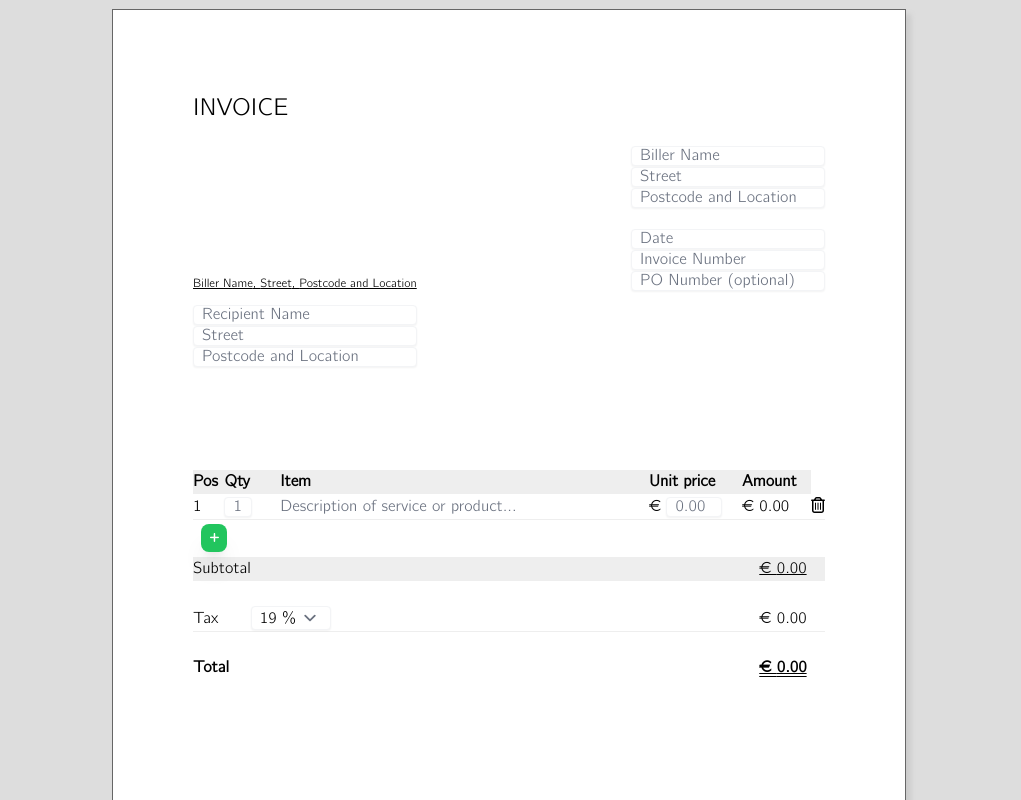
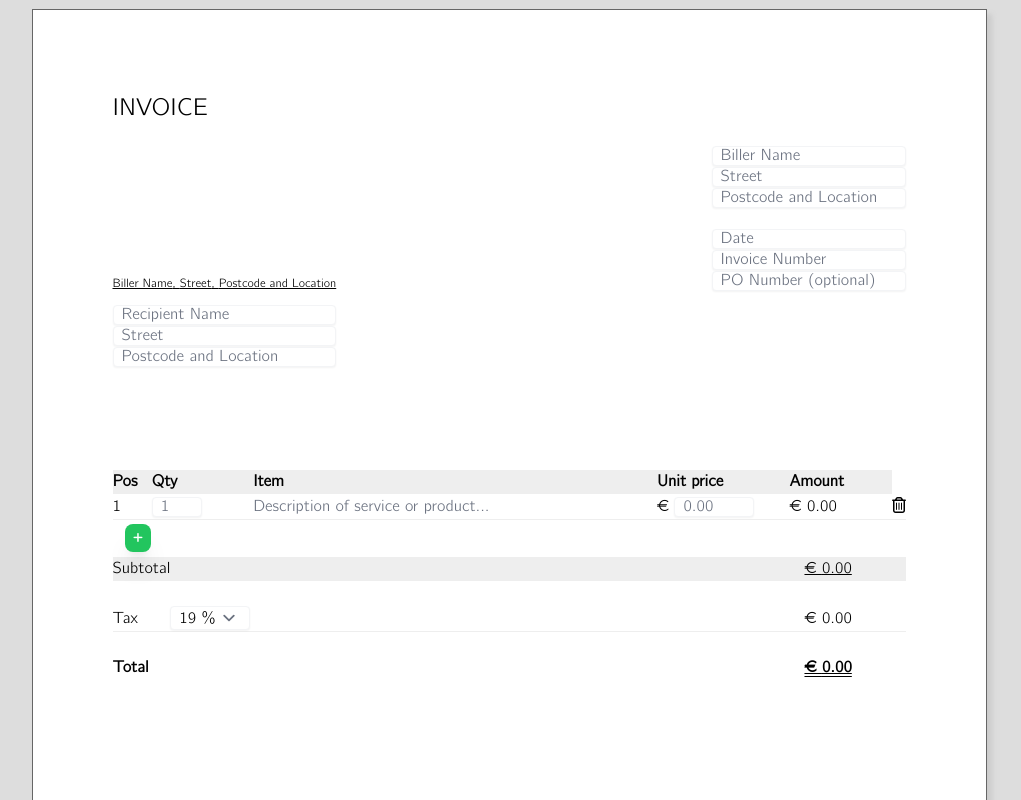
Before and after one commit to hkuennen/gener8invoice, a React (Create React App) app: page / in a window 1280 px wide. Shown: the top 800 px of the page, without its empty margins (131-1152 px from the left). Built offline with nearby package versions, Linux system fonts and the light colour scheme.

Commit message:
page layout and columns width modified

```diff
--- a/src/App.css
+++ b/src/App.css
@@ -7,8 +7,8 @@
 }
 
 .page {
-  width: 794px;
-  height: 1122px;
+  width: 955px;
+  height: 1283px;
   margin: 9px auto;
   padding: 80px;
   background-color: #FFFFFF;
@@ -42,19 +42,19 @@ tr {
 }
 
 .th_qty {
-  width: 9%;
+  width: 13%;
 }
 
 .th_item {
-  width: 60%;
+  width: 52%;
 }
 
 .th_price {
-  width: 15%;
+  width: 17%;
 }
 
 .th_amount {
-  width: 15%;
+  width: 17%;
 }
 
 .td_qty {
--- a/src/App.js
+++ b/src/App.js
@@ -136,7 +136,6 @@ const App = () => {
       <header className="App-header"></header>
         <form onSubmit={handleSubmit}>
         <div className="wrapper">
-          {}
           <div className="page">
             <ContactInfo
               infos={infos}
--- a/src/index.css
+++ b/src/index.css
@@ -26,7 +26,7 @@
     @apply m-5 rounded border-black bg-green-500 hover:bg-green-700 text-white font-bold py-2 px-4 shadow-lg;
   }
   #add {
-    @apply mx-2 my-1 rounded-lg border-black bg-green-500 hover:bg-green-700 text-white font-bold py-0.5 px-2 shadow-xl;
+    @apply mx-3 my-1 rounded-lg border-black bg-green-500 hover:bg-green-700 text-white font-bold py-0.5 px-2 shadow-xl;
   }
 }
 
```
Also changed, not shown: src/test.css (deleted).
